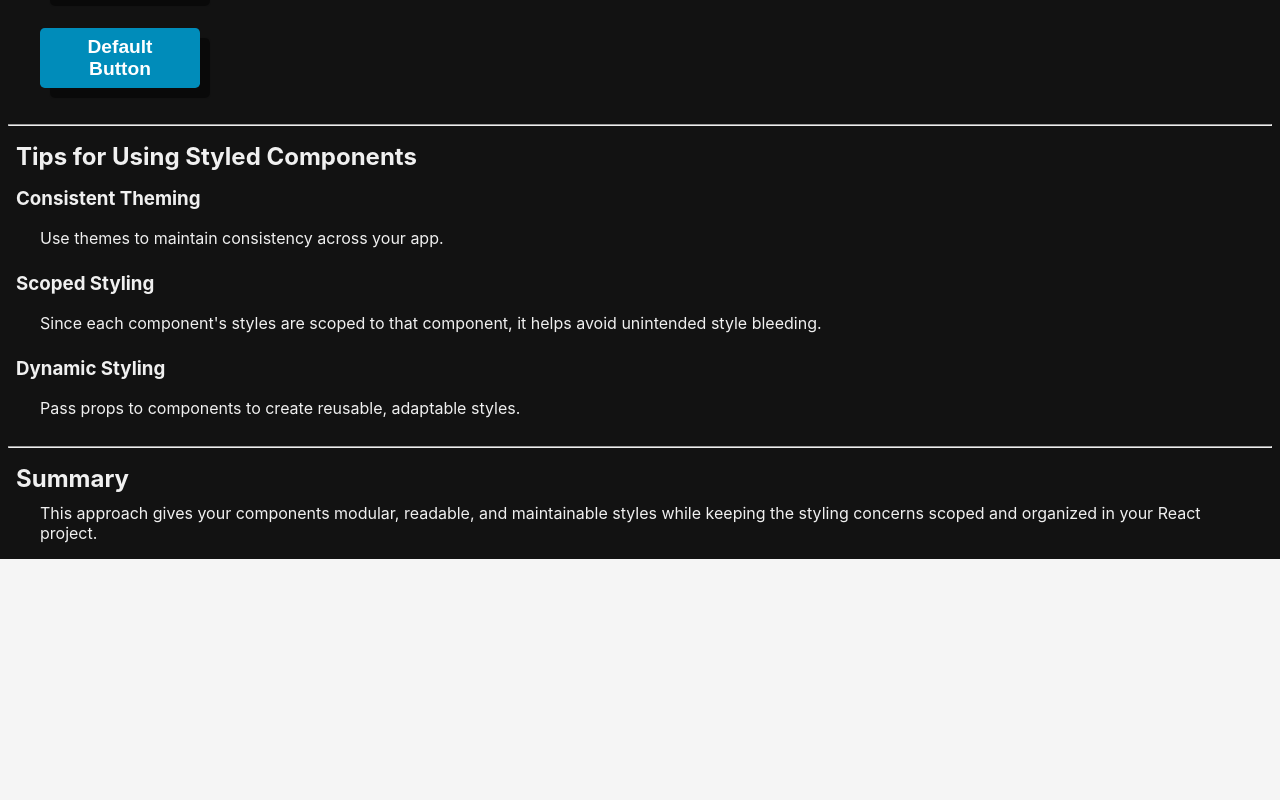
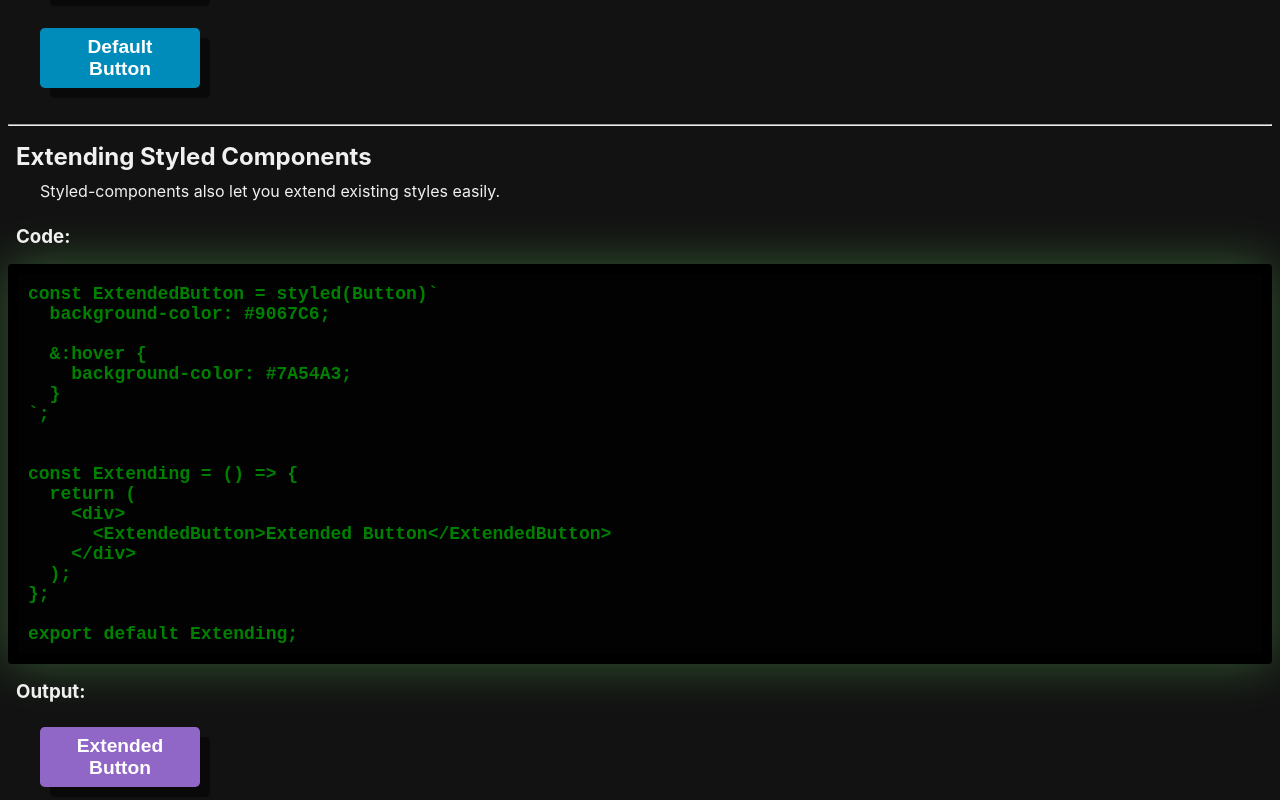
Before and after one commit to rees-kyle/react_showcase, a React (Create React App) app in the folder project/: page /react_showcase/styled-components in a window 1280 px wide. Shown: the part 3300-4100 px from the top of the page. Before the commit the page ends 3859 px from the top, so only its background shows below. Built offline with nearby package versions, Linux system fonts and the light colour scheme.

Commit message:
Add Extending component
- Added component file.
- Added to index in components folder.
- Imported and added component to page.

```diff
--- /dev/null
+++ b/project/src/components/styling/styled_components/Extending.js
@@ -0,0 +1,73 @@
+import styled from 'styled-components';
+
+const Button = styled.button`
+  background-color: #4CAF50;
+  border: none;
+  color: white;
+  padding: 0.5rem 1rem;
+  text-align: center;
+  text-decoration: none;
+  display: inline-block;
+  font-size: 1.2rem;
+  margin: 0rem 1rem;
+  margin-bottom: 2rem;
+  cursor: pointer;
+  border-radius: 0.3rem;
+
+  &:hover {
+    background-color: #45a049;
+  }
+`;
+
+// Create a styled 'ExtendedButton' component by extending the existing 'Button' component
+const ExtendedButton = styled(Button)`
+  background-color: #9067C6;
+
+  &:hover {
+    background-color: #7A54A3;
+  }
+`;
+
+const Extending = () => {
+  return (
+    <div>
+      <br/>
+      <hr/>
+      <h2>Extending Styled Components</h2>
+      <p>
+        Styled-components also let you extend existing styles easily.
+      </p>
+
+      <h3>Code:</h3>
+      <pre>
+        <code>
+          {`const ExtendedButton = styled(Button)\`
+  background-color: #9067C6;
+
+  &:hover {
+    background-color: #7A54A3;
+  }
+\`;
+
+
+const Extending = () => {
+  return (
+    <div>
+      <ExtendedButton>Extended Button</ExtendedButton>
+    </div>
+  );
+};
+
+export default Extending;
+`}
+        </code>
+      </pre>
+
+      <h3>Output:</h3>
+      {/* Render the 'ExtendedButton' component with customized styles */}
+      <ExtendedButton>Extended Button</ExtendedButton>
+    </div>
+  );
+};
+
+export default Extending;
--- a/project/src/components/styling/styled_components/index.js
+++ b/project/src/components/styling/styled_components/index.js
@@ -2,5 +2,6 @@ export { default as StyledComponents } from './StyledComponents';
 export { default as Install } from './Install';
 export { default as CreateAndUse } from './CreateAndUse';
 export { default as PassingProps } from './PassingProps';
+export { default as Extending } from './Extending';
 export { default as Tips } from './Tips';
 export { default as Summary } from './Summary';
--- a/project/src/pages/styling/StyledComponentsPage.js
+++ b/project/src/pages/styling/StyledComponentsPage.js
@@ -3,8 +3,9 @@ import {
   Install,
   CreateAndUse,
   PassingProps,
+  Extending,
   Tips,
-  Summary,
+  Summary
 } from '../../components/styling/styled_components';
 
 const StyledComponentsPage = () => {
@@ -14,6 +15,7 @@ const StyledComponentsPage = () => {
       <Install />
       <CreateAndUse />
       <PassingProps />
+      <Extending />
       <Tips />
       <Summary />
     </>
```
